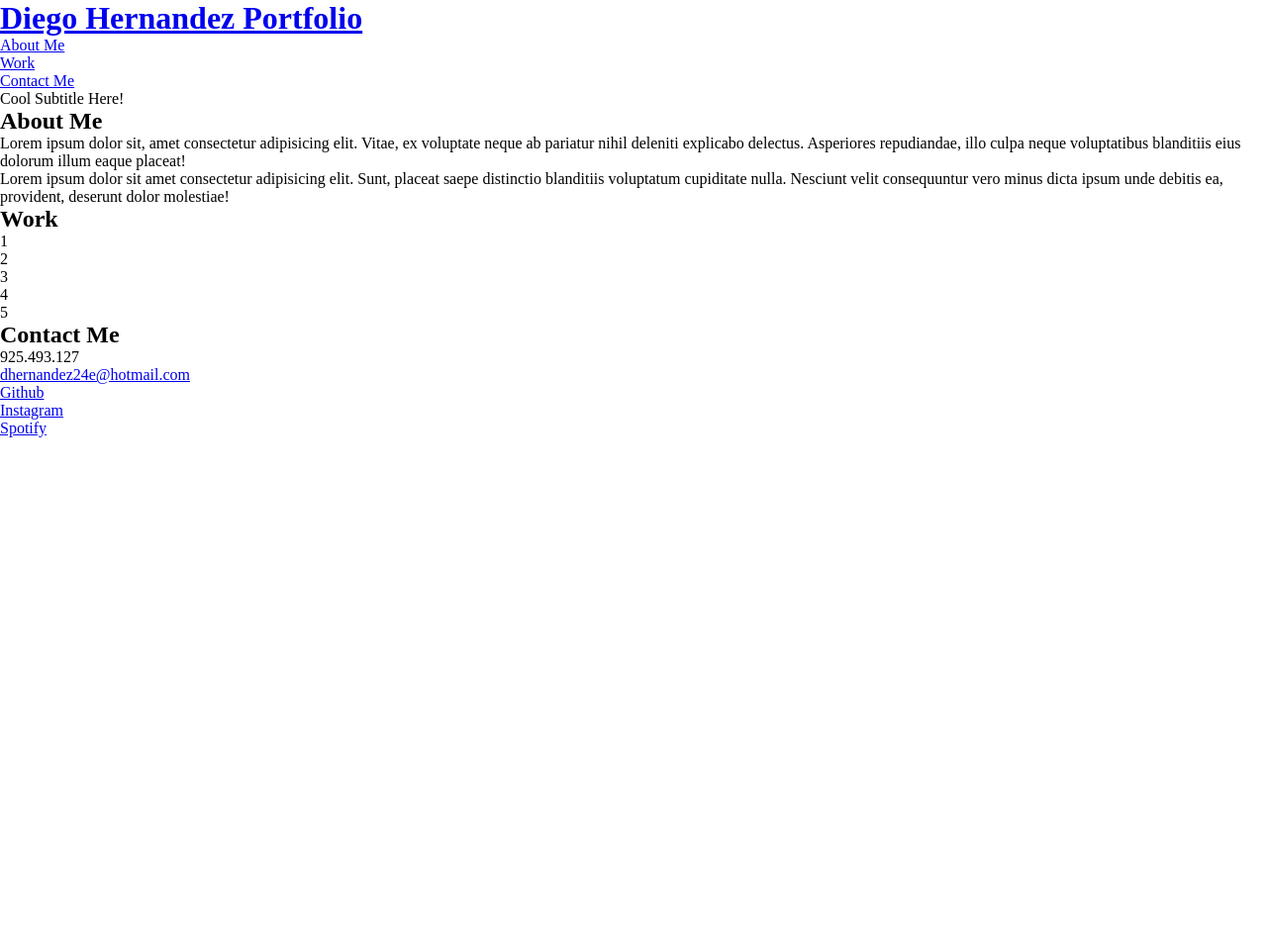
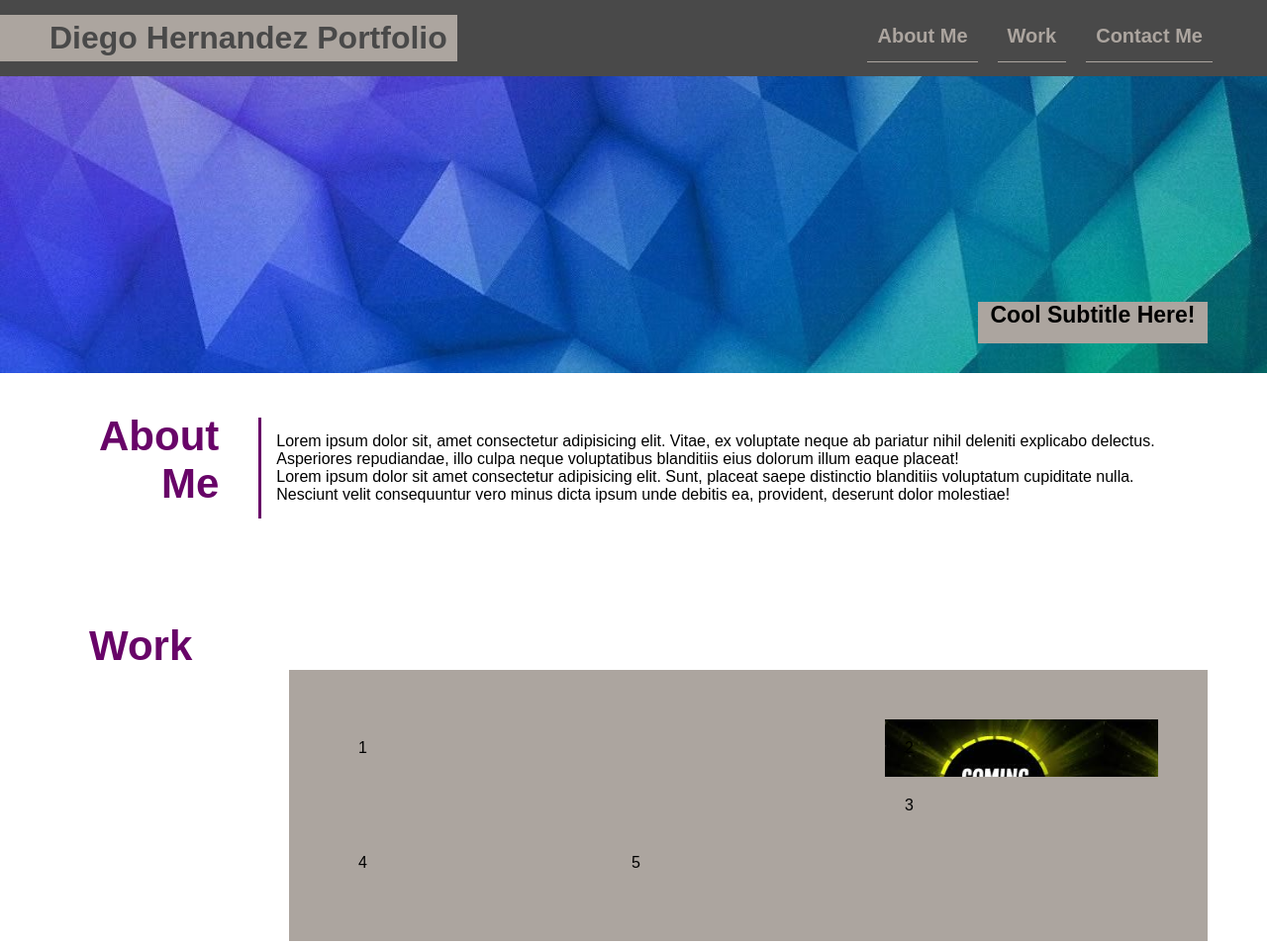
Before and after one commit to DHernandez24e/Diego-Hernandez-Portfolio, a plain HTML site: page index.html in a window 1280 px wide. Shown: the top 954 px of the page at 99% size. Before the commit the page ends 800 px from the top, so only its background shows below. Drawn offline with Linux system fonts and the light colour scheme.

Commit message:
add css, in progress

```diff
--- a/assets/css/style.css
+++ b/assets/css/style.css
@@ -10,3 +10,185 @@
     --purp: rgb(104, 4, 104);
     --green: green;
 }
+
+body{
+    font-family: Arial, Helvetica, sans-serif;
+}
+
+header {
+    display: flex;
+    justify-content: space-between;
+    padding: 15px 0;
+    background-color: var(--greyer);
+}
+
+header h1 {
+    padding: 5px 10px 5px 50px;
+    text-align: right;
+    background-color: var(--cloudy);
+    color: var(--greyer);
+}
+
+header h1 a {
+    text-decoration: none;
+    color: var(--greyer);
+}
+
+header nav {
+    padding-right: 25px;
+}
+
+header nav ul {
+    display: flex;
+    flex-wrap: wrap;
+    justify-content: space-between;
+    align-items: center;
+    list-style: none;
+    padding: 10px 20px;
+}
+
+header nav ul li a {
+    padding: 15px 10px;
+    margin: 10px;
+    color: var(--cloudy);
+    border-bottom: 1px solid var(--cloudy);
+    text-decoration: none;
+    font-size: 20px;
+    font-weight: bold;
+}
+
+section {
+    padding: 60px;
+}
+
+.hero {
+    background-image: url("../images/bg-img.jpg");
+    background-size: cover;
+    background-position: 100%;
+    height: 300px;
+    display: flex;
+    justify-content: flex-end;
+    align-items: flex-end;
+    padding-bottom: 30px;
+}
+
+.subtitle {
+    width: 20%;
+    height: 20%;
+    font-size: 23px;
+    font-weight: bold;
+    background-color: var(--cloudy);
+    text-align: center;
+}
+
+.about-me {
+    display: flex;
+    justify-content: space-between;
+    padding: 25px 50px;
+}
+
+.section-title {
+    padding-left: 30px;
+    font-size: 28px;
+    color: var(--purp)
+}
+
+.about-me h2 {
+    padding: 15px 20px;
+    text-align: right;
+}
+
+.bio {
+    padding: 20px;
+}
+
+.bio p {
+    padding: 15px;
+    border-left: 3px solid var(--purp);
+}
+
+.work {
+    display: inline;
+}
+
+.work-grid-wrapper {
+    display: flex;
+    justify-content: flex-end;
+    width: 100%;
+}
+
+.work-grid-container {
+    display: grid;
+    width: 80%;
+    background: var(--cloudy);
+    grid-template-columns: repeat(6, 1fr);
+    grid-template-rows: repeat(6, 1fr);
+    padding: 50px;
+}
+
+.work-grid-item {
+    padding: 20px;
+}
+
+.grid-1 {
+    grid-row: 1/4;
+    grid-column: 1/4;
+
+}
+
+.grid-2 {
+    grid-column: -1/ -3;
+    grid-row: 1/ 3;
+    background-image: url(../images/coming-soon.jpg);
+    background-size: 80%;
+}
+
+.grid-3 {
+    grid-column: -1/ -3;
+    grid-row: 3/ 5;
+}
+
+.grid-4 {
+    grid-column: 1/ 3;
+    grid-row: -1/ -3;
+}
+
+.grid-5 {
+    grid-column: 3/ 5;
+    grid-row: -1/ -3;
+}
+
+footer {
+    display: flex;
+    justify-content: space-between;
+    padding: 60px;
+}
+
+.contact-info {
+    display: flex;
+    justify-content: space-between;
+    align-items: center;
+    flex-wrap: wrap;
+    list-style: none;
+    border-left: 3px solid var(--purp);
+}
+
+.contact-info ul {
+    display: flex;
+    justify-content: space-between;
+    list-style: none;
+}
+
+.contact-info ul li {
+    padding: 10px 20px;
+    font-size: 23px;
+}
+
+.contact-info ul li a {
+    text-decoration: none;
+    font-size: 23px;
+    font-weight: bold;
+    padding: 10px;
+    color: var(--purp);
+    border-bottom: 2px solid var(--purp);
+}
--- a/index.html
+++ b/index.html
@@ -32,39 +32,38 @@
             </div>
         </section>
 
-        <section id="about-me">
-            <div>
+        <section id="about-me" class="about-me">
+            <div class="section-title">
                 <h2>About Me</h2>
             </div>
-            <div>
+            <div class="bio">
                 <p>
                 Lorem ipsum dolor sit, amet consectetur adipisicing elit. Vitae, ex voluptate neque ab pariatur nihil deleniti explicabo delectus. Asperiores repudiandae, illo culpa neque voluptatibus blanditiis eius dolorum illum eaque placeat!
-                </p>
-                <p>
+                <br />
                 Lorem ipsum dolor sit amet consectetur adipisicing elit. Sunt, placeat saepe distinctio blanditiis voluptatum cupiditate nulla. Nesciunt velit consequuntur vero minus dicta ipsum unde debitis ea, provident, deserunt dolor molestiae!
                 </p>
             </div>
         </section>
 
         <section id="work">
-            <div>
+            <div class="section-title">
                 <h2>Work</h2>
             </div>
             <div class="work-grid-wrapper">
                 <div class="work-grid-container">
-                    <div class="work-grid-item">
+                    <div class="work-grid-item grid-1">
                         1
                     </div>
-                    <div class="work-grid-item">
+                    <div class="work-grid-item grid-2">
                         2
                     </div>
-                    <div class="work-grid-item">
+                    <div class="work-grid-item grid-3">
                         3
                     </div>
-                    <div class="work-grid-item">
+                    <div class="work-grid-item grid-4">
                         4
                     </div>
-                    <div class="work-grid-item">
+                    <div class="work-grid-item grid-5">
                         5
                     </div>
                 </div>
@@ -72,13 +71,13 @@
         </section>
 
         <footer id="contact-me">
-            <div>
+            <div class="section-title">
                 <h2>Contact Me</h2>
             </div>
-            <div>
+            <div class="contact-info">
                 <ul>
                     <li>
-                        925.493.127
+                        <a href="#">925.493.1237</a>
                     </li>
                     <li>
                         <a href="mailto:dhernandez24e@hotmail.com">dhernandez24e@hotmail.com</a>
```
Also changed, not shown: assets/images/bg-img.jpg (added), assets/images/coming-soon.jpg (added).
